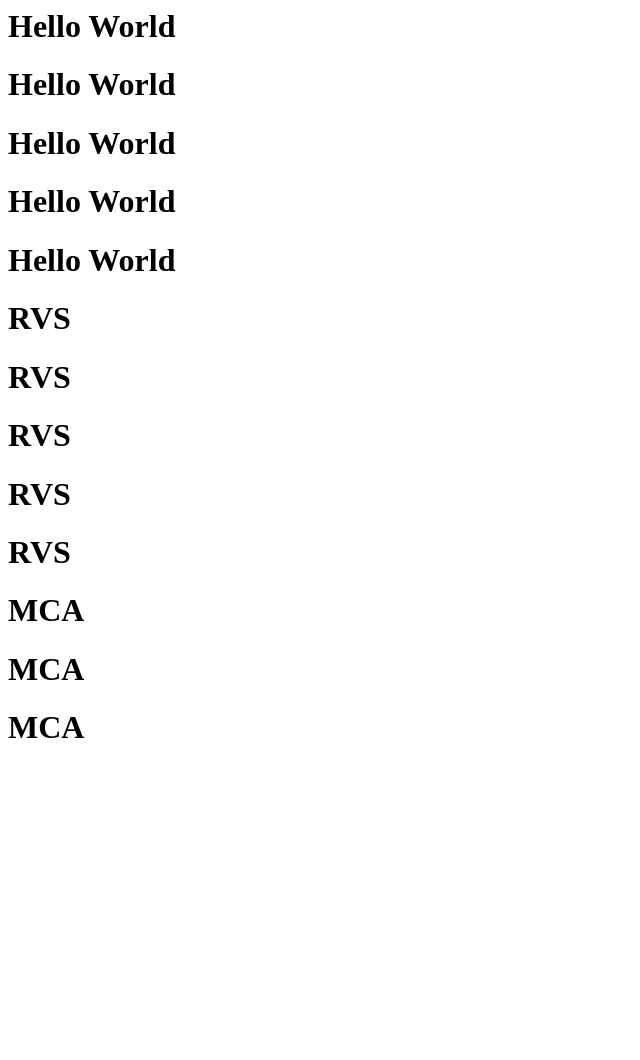
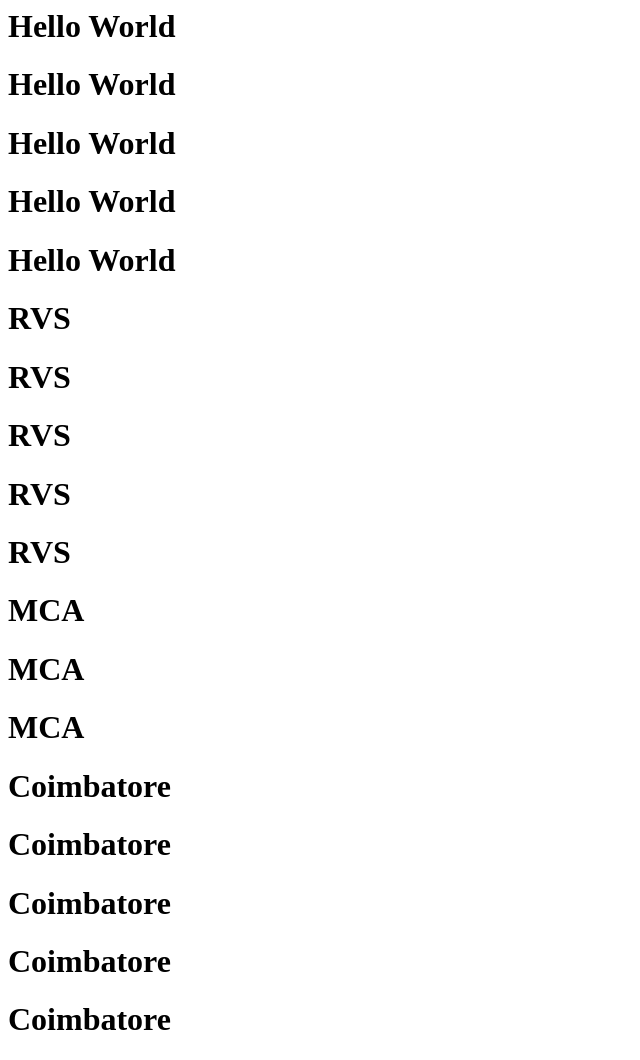
Before and after one commit to Manikandan063/Boxway, a plain HTML site: page index.html in a window 1280 px wide. Shown: the whole page, without its empty margins (0-640 px from the left). Before the commit the page ends 800 px from the top, so only its background shows below. Drawn offline with Linux system fonts and the light colour scheme.

Commit message:
Added Coimbatore

```diff
--- a/index.html
+++ b/index.html
@@ -14,3 +14,5 @@
 <h1>MCA</h1>
 <h1>MCA</h1>
 <h1>MCA</h1>
+
+<h1>Coimbatore</h1><h1>Coimbatore</h1><h1>Coimbatore</h1><h1>Coimbatore</h1><h1>Coimbatore</h1>
```
